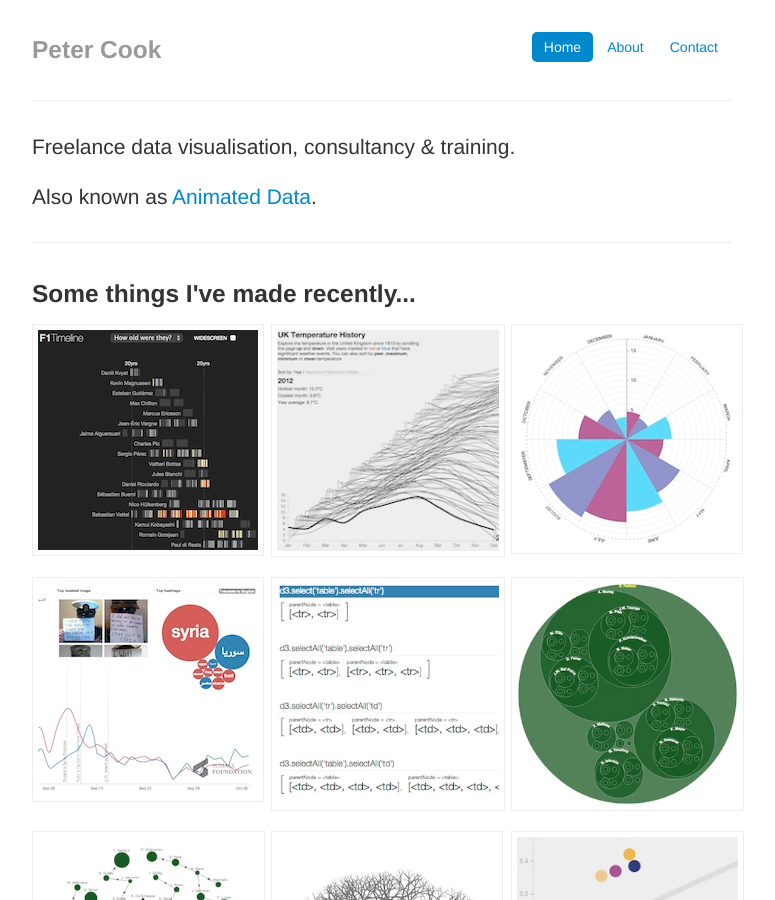
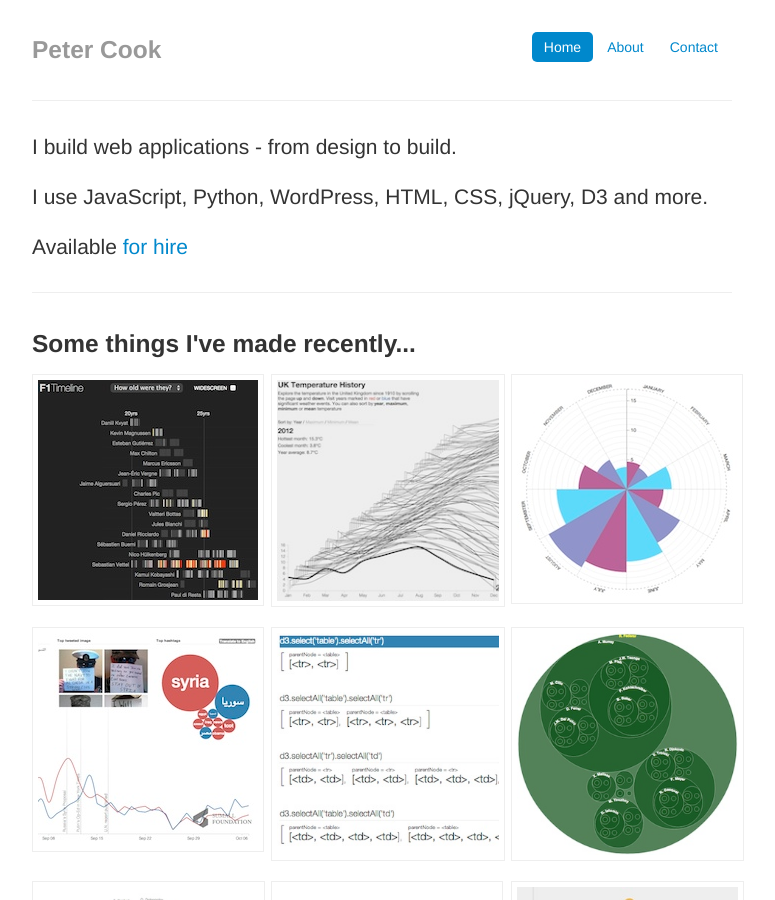
Before and after one commit to peterrcook/prcweb.github.com-deprecated, a Jekyll site: the page built from index.html, in a window 1280 px wide and 900 px high. Shown: the whole window, without its empty margins (258-1033 px from the left). Built offline with Jekyll 4.4.1, drawn with Linux system fonts in a browser that asks for light colours; Markdown is read by kramdown in place of the engine named in the settings.

Commit message:
Update status

```diff
--- a/index.html
+++ b/index.html
@@ -5,7 +5,9 @@ description: Home page of Brighton-based Peter Cook who specialises in data visu
 ---
 
       <div class="jumbotron">
-        <p class="lead">Freelance data visualisation, consultancy &amp; training.</p><p class="lead">Also known as <a href="http://animateddata.co.uk">Animated Data</a>.</p>
+        <p class="lead">I build web applications - from design to build.</p>
+        <p class="lead">I use JavaScript, Python, WordPress, HTML, CSS, jQuery, D3 and more.</p>
+        <p class="lead">Available <a href="contact">for hire</a></p>
       </div>
 
       <hr>
```
